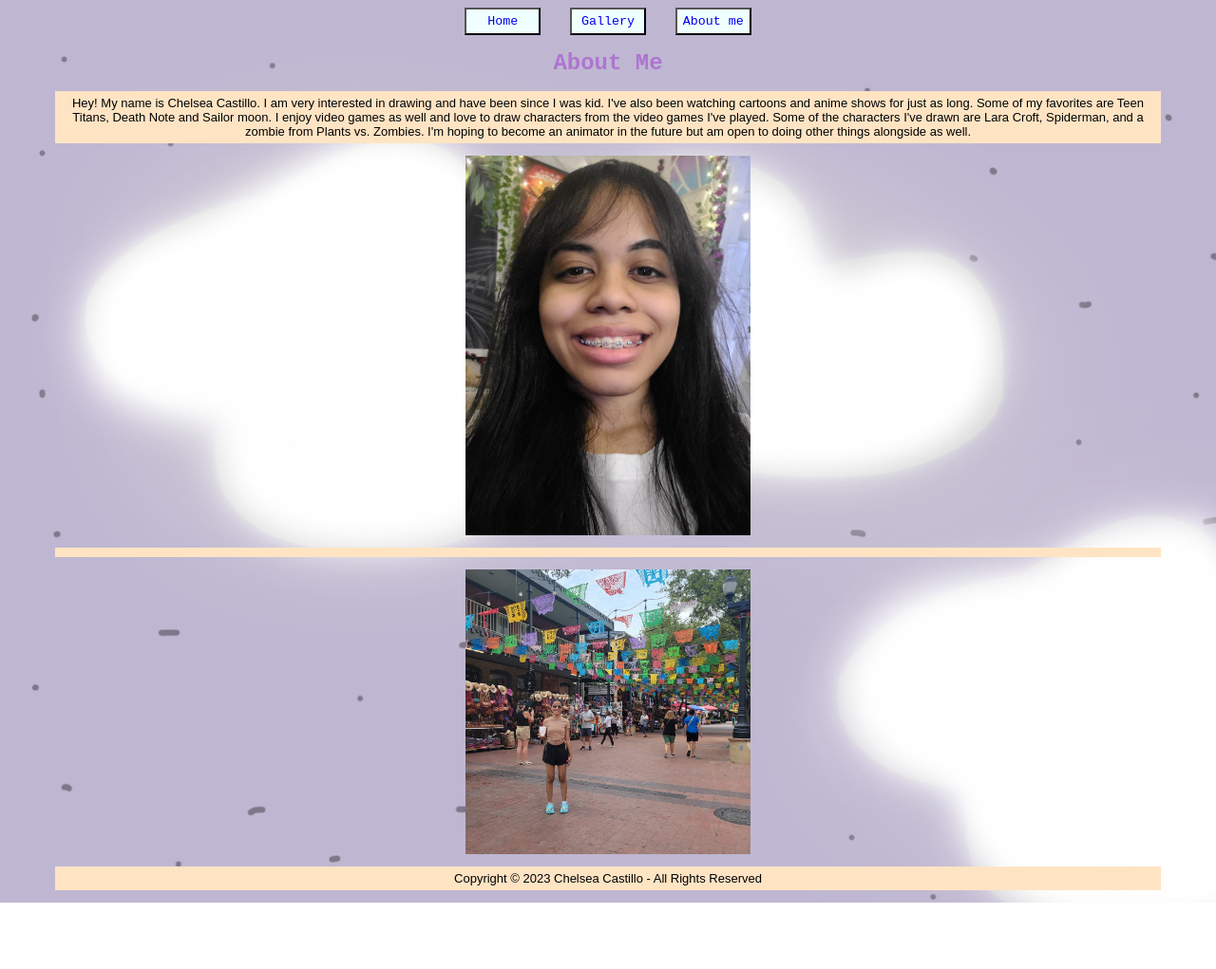
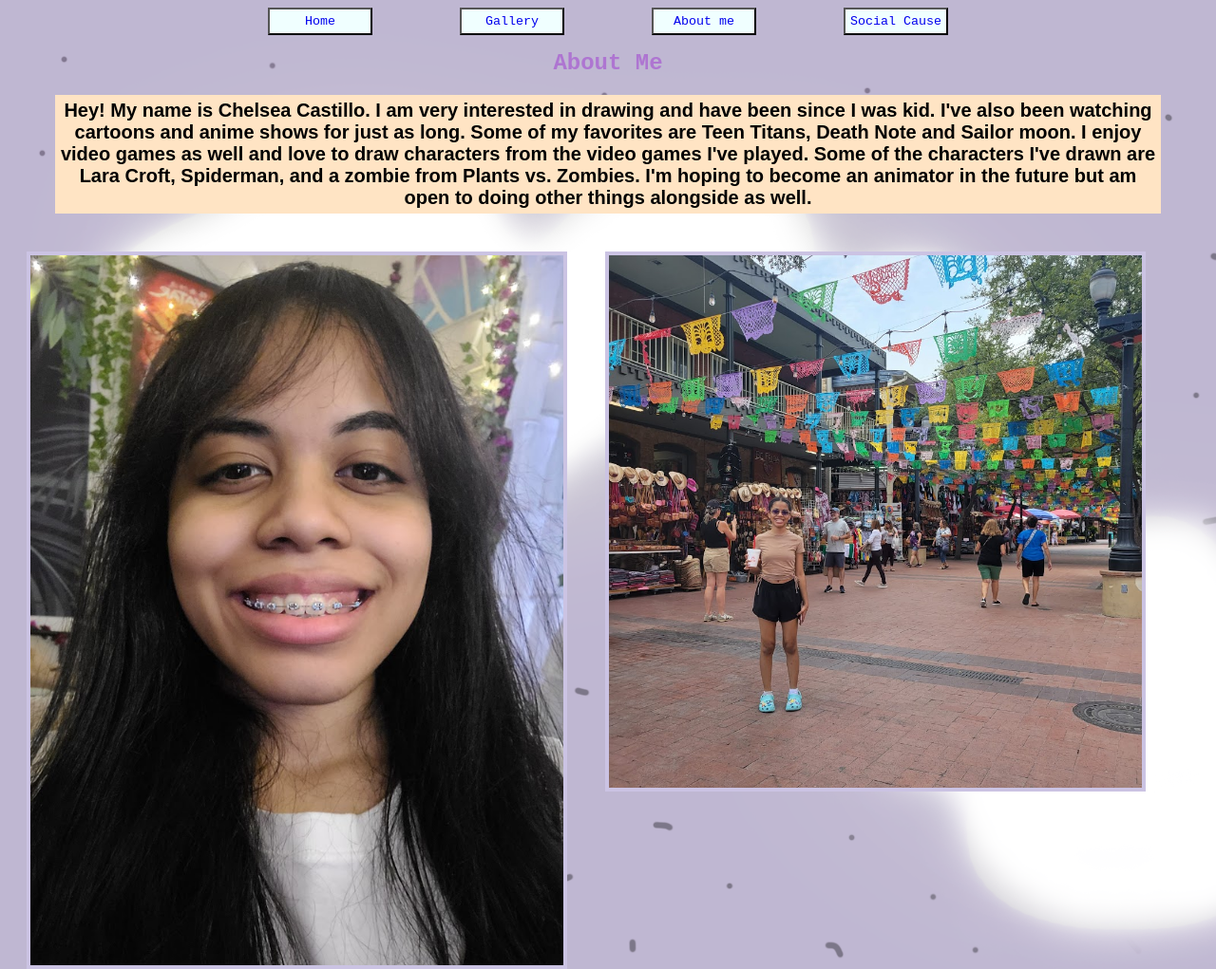
Before and after one commit to chelseacn/Chels_Website, a plain HTML site: page aboutme.html in a window 1280 px wide. Shown: the top 1021 px of the page at 95% size. Before the commit the page ends 951 px from the top, so only its background shows below. Drawn offline with Linux system fonts and the light colour scheme.

Commit message:
Add files via upload

```diff
--- a/aboutme.html
+++ b/aboutme.html
@@ -7,14 +7,38 @@
     <body><h2>
 <button><a href=index.html>Home</a></button>
 <button><a href="gallery.html">Gallery</a></button>
-<button><a href=aboutme.html>About me</a></button></h2>
+<button><a href=aboutme.html>About me</a></button>
+<button><a href=SocialCause.html>Social Cause</a></button>
                <div align="center">
         <h1>About Me</h1>
         </div>
         <p>Hey! My name is Chelsea Castillo. I am very interested in drawing and have been since I was kid. I've also been watching cartoons and anime shows for just as long. Some of my favorites are Teen Titans, Death Note and Sailor moon. I enjoy video games as well and love to draw characters from the video games I've played. Some of the characters I've drawn are Lara Croft, Spiderman, and a zombie from Plants vs. Zombies. I'm hoping to become an animator in the future but am open to doing other things alongside as well.</p>
+
+
+<div class="responsive">
+  <div class="gallery">
         <td> <img src="images/20230125_122001.jpg" width="400px"/></td>
-        <p></p>
+</div>
+</div>
+
+<div class="responsive">
+  <div class="gallery">
         <td> <img src="images/IMG-20230927-WA0014.jpg" width="533px"/></td>
+</div>
+</div>
+
+        <div class="clearfix"></div>
+        <br>
+
+        <div align="center">
+        <h1>Email</h1>
+        </div>
+        chelsea.n.castillo@gmail.com
+
+
+        <div class="clearfix"></div>
+        <br>
+
                 <div align="center">
         <p>Copyright © 2023 Chelsea Castillo - All Rights Reserved</p>
         </div>
--- a/styles.css
+++ b/styles.css
@@ -7,15 +7,15 @@ font-family: monospace;
 }
 h2{color: darkmagenta;
 font-family: monospace;
-    font-size: 18px;
+    font-size: 20px;
     text-align: center;
 
 }
 button{background-color: azure;
-width: 80px;
+width: 110px;
 padding: 5px;
-margin-left: 10px;
-margin-right: 10px;
+margin-left: 40px;
+margin-right: 40px;
 font-family:monospace;
 }
 a{text-decoration: none;}
@@ -26,7 +26,7 @@ font-family: monospace;
 }
 p{text-align: center;
 font-family: sans-serif;
-font-size: 13px;
+font-size: 20px;
     color: black;
     background-color: bisque;
     margin-left: 50px;
```
Also changed, not shown: SocialCause.html (added, +39 -0 lines), gallery.html (+5 -14 lines), index.html (+6 -2 lines).
